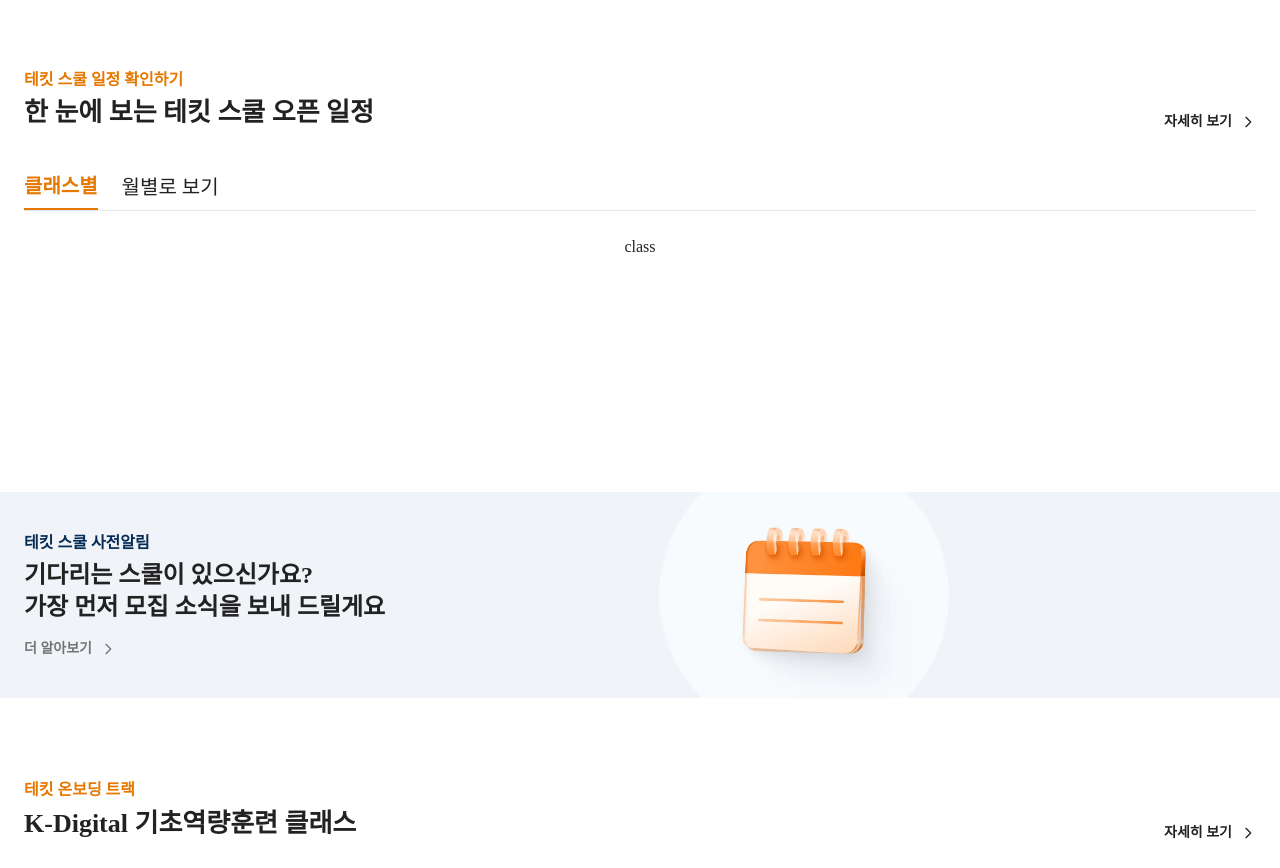
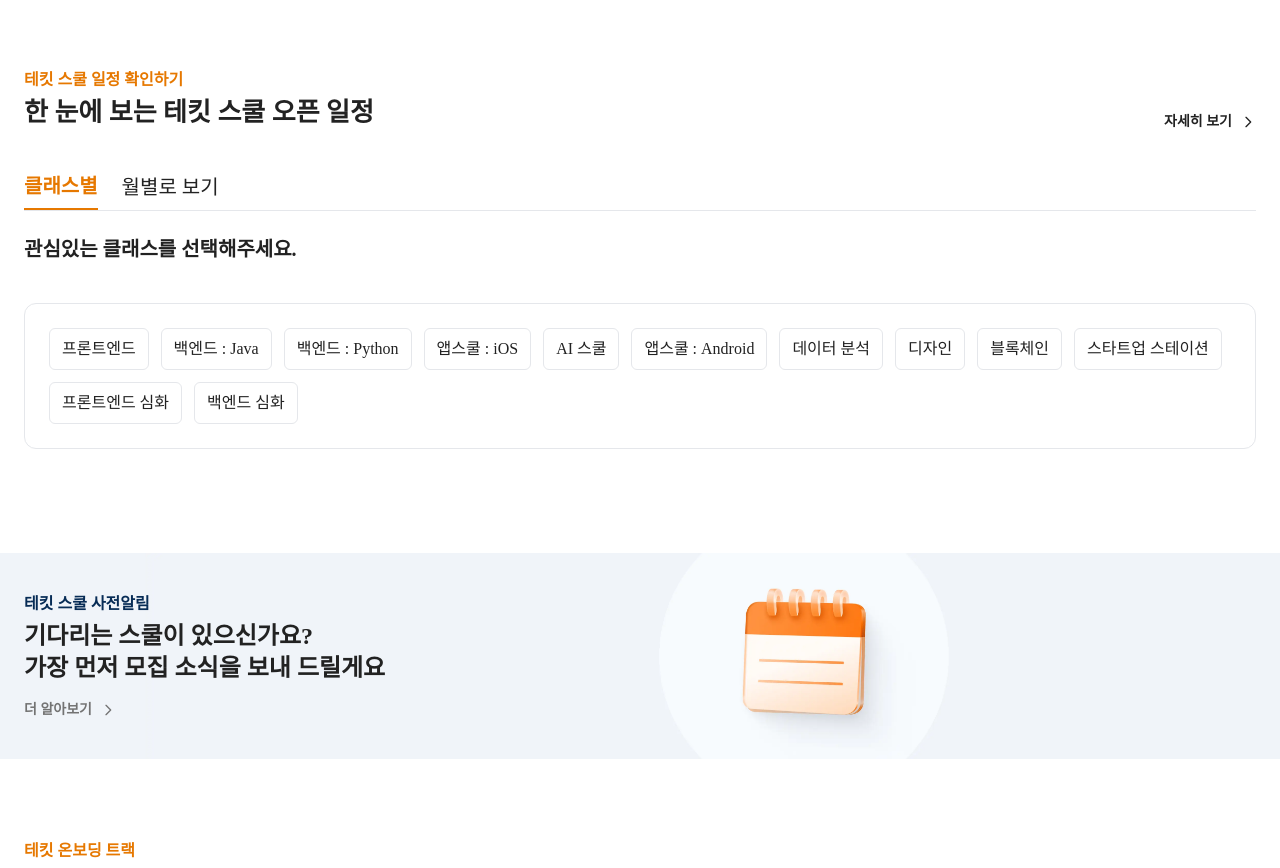
Before and after one commit to h662/BCS4-P2-techit-clone-react-ver, a React (Create React App) app: page / in a window 1280 px wide. Shown: the part 2000-2868 px from the top of the page. Built offline with nearby package versions, Linux system fonts and the light colour scheme; a web font is replaced by a local one.

Commit message:
Schedule Class

```diff
--- /dev/null
+++ b/src/components/ScheduleClass.jsx
@@ -0,0 +1,172 @@
+import { useState } from "react";
+import ScheduleClassButton from "./ScheduleClassButton";
+import ScheduleClassCard from "./ScheduleClassCard";
+
+const classData = [
+  {
+    name: "프론트엔드",
+    comp: (
+      <ScheduleClassCard
+        title="프론트엔드"
+        desc="기초가 탄탄한 개발자로 성장"
+        image="kdt_frontend.webp"
+        bgColor="bg-[#e5f4ff]"
+      />
+    ),
+  },
+  {
+    name: "백엔드 : Java",
+    comp: (
+      <ScheduleClassCard
+        title="백엔드 : Java"
+        desc="Java부터 Spring까지"
+        image="kdt_backend_java.webp"
+        bgColor="bg-[#ebf7eb]"
+      />
+    ),
+  },
+  {
+    name: "백엔드 : Python",
+    comp: (
+      <ScheduleClassCard
+        title="백엔드 : Python"
+        desc="파이썬으로 배우는 백엔드"
+        image="kdt_python.webp"
+        bgColor="bg-[#ebf7eb]"
+      />
+    ),
+  },
+  {
+    name: "앱스쿨 : iOS",
+    comp: (
+      <ScheduleClassCard
+        title="앱스쿨 : iOS"
+        desc="실무에 가장 가까운 iOS학습"
+        image="kdt_ios.webp"
+        bgColor="bg-[#e9e5ff]"
+      />
+    ),
+  },
+  {
+    name: "AI 스쿨",
+    comp: (
+      <ScheduleClassCard
+        title="AI 스쿨"
+        desc="AI 역량을 위한 실습 교육"
+        image="kdt_ai.webp"
+        bgColor="bg-[#e5f4ff]"
+      />
+    ),
+  },
+  {
+    name: "앱스쿨 : Android",
+    comp: (
+      <ScheduleClassCard
+        title="앱스쿨 : Android"
+        desc="기본기와 프로젝트 경험을 함께"
+        image="kdt_android.webp"
+        bgColor="bg-[#e9e5ff]"
+      />
+    ),
+  },
+  {
+    name: "데이터 분석",
+    comp: (
+      <ScheduleClassCard
+        title="데이터 분석"
+        desc="데이터 분석가로의 탄탄한 시작점"
+        image="kdt_data.webp"
+        bgColor="bg-[#e5f4ff]"
+      />
+    ),
+  },
+  {
+    name: "디자인",
+    comp: (
+      <ScheduleClassCard
+        title="디자인"
+        desc="경쟁력있는 커리어의 시작"
+        image="kdt_design.webp"
+        bgColor="bg-[#fce8e6]"
+      />
+    ),
+  },
+  {
+    name: "블록체인",
+    comp: (
+      <ScheduleClassCard
+        title="블록체인"
+        desc="국내 유일 KDT 블록체인 과정"
+        image="kdt_blockchain.webp"
+        bgColor="bg-[#f7e3fc]"
+      />
+    ),
+  },
+  {
+    name: "스타트업 스테이션",
+    comp: (
+      <ScheduleClassCard
+        title="스타트업 스테이션"
+        desc="IT 창업 시작을 위한 첫 스텝"
+        image="kdt_blockchain.webp"
+        bgColor="bg-[#f7e3fc]"
+      />
+    ),
+  },
+  {
+    name: "프론트엔드 심화",
+    comp: (
+      <ScheduleClassCard
+        title="프론트엔드 심화"
+        desc="프론트엔드 한끗 성장을 위해"
+        image="kdt_frontend_plus.webp"
+        bgColor="bg-[#e5f4ff]"
+      />
+    ),
+  },
+  {
+    name: "백엔드 심화",
+    comp: (
+      <ScheduleClassCard
+        title="백엔드 심화"
+        desc="IT 창업 시작을 위한 첫 스텝"
+        image="kdt_backend_plus.webp"
+        bgColor="bg-[#ebf7eb]"
+      />
+    ),
+  },
+];
+
+const ScheduleClass = () => {
+  const [classCompList, setClassCompList] = useState([]);
+
+  return (
+    <div>
+      <div className="mb-10 text-xl font-semibold">
+        관심있는 클래스를 선택해주세요.
+      </div>
+      <div className="p-6 border rounded-xl flex flex-wrap gap-3">
+        {classData.map((v, i) => (
+          <ScheduleClassButton
+            key={i}
+            name={v.name}
+            comp={v.comp}
+            classCompList={classCompList}
+            setClassCompList={setClassCompList}
+          />
+        ))}
+      </div>
+      {classCompList && (
+        <ul className="grid grid-cols-2 gap-6 mt-6">
+          {classCompList.map((v, i) => (
+            <li key={i} className="w-full rounded-xl border">
+              {v}
+            </li>
+          ))}
+        </ul>
+      )}
+    </div>
+  );
+};
+
+export default ScheduleClass;
--- /dev/null
+++ b/src/components/ScheduleClassButton.jsx
@@ -0,0 +1,37 @@
+import { useEffect, useState } from "react";
+
+const ScheduleClassButton = ({
+  name,
+  comp,
+  classCompList,
+  setClassCompList,
+}) => {
+  const [isClick, setIsClick] = useState(false);
+
+  const onClickOpen = () => {
+    setIsClick(!isClick);
+  };
+
+  useEffect(() => {
+    if (isClick) {
+      setClassCompList([...classCompList, comp]);
+    } else {
+      const temp = classCompList.filter((v, i) => v !== comp);
+
+      setClassCompList(temp);
+    }
+  }, [isClick]);
+
+  return (
+    <button
+      className={`py-2 px-3 border rounded-md ${
+        isClick && "border-techit-main text-techit-main bg-[#fff7ed]"
+      }`}
+      onClick={onClickOpen}
+    >
+      {name}
+    </button>
+  );
+};
+
+export default ScheduleClassButton;
--- /dev/null
+++ b/src/components/ScheduleClassCard.jsx
@@ -0,0 +1,27 @@
+const ScheduleClassCard = ({ title, desc, image, bgColor }) => {
+  return (
+    <>
+      <div
+        className={`rounded-t-xl flex justify-between items-center py-4 px-6 ${bgColor}`}
+      >
+        <div>
+          <h3 className="font-semibold text-xl">{title}</h3>
+          <h5 className="text-techit-gray-200">{desc}</h5>
+        </div>
+        <div className="w-[126px]">
+          <img src={`./images/${image}`} />
+        </div>
+      </div>
+      <div className="px-6 py-3 flex justify-between border-b">
+        <div className="font-semibold">10기 - 24년 04월 오픈</div>
+        <div className="text-techit-gray-200">모집 예정</div>
+      </div>
+      <div className="px-6 py-3 flex justify-between">
+        <div className="font-semibold">11기 - 24년 05월 오픈</div>
+        <div className="text-techit-gray-200">모집 예정</div>
+      </div>
+    </>
+  );
+};
+
+export default ScheduleClassCard;
--- a/src/components/ScheduleSection.jsx
+++ b/src/components/ScheduleSection.jsx
@@ -1,6 +1,7 @@
 import { useState } from "react";
 import TitleBar from "./TitleBar";
 import ScheduleMonth from "./ScheduleMonth";
+import ScheduleClass from "./ScheduleClass";
 
 const ScheduleSection = () => {
   const [isClass, setIsClass] = useState(true);
@@ -19,7 +20,7 @@ const ScheduleSection = () => {
         title="테킷 스쿨 일정 확인하기"
         desc="한 눈에 보는 테킷 스쿨 오픈 일정"
       />
-      <div className="h-[280px]">
+      <div className="min-h-[280px]">
         <div className="pt-10 flex text-xl border-b">
           <button
             className={`mr-6 pb-2 ${
@@ -40,8 +41,8 @@ const ScheduleSection = () => {
             월별로 보기
           </button>
         </div>
-        <div className="mt-6 flex justify-center">
-          {isClass ? <div>class</div> : <ScheduleMonth />}
+        <div className="mt-6">
+          {isClass ? <ScheduleClass /> : <ScheduleMonth />}
         </div>
       </div>
     </section>
```
